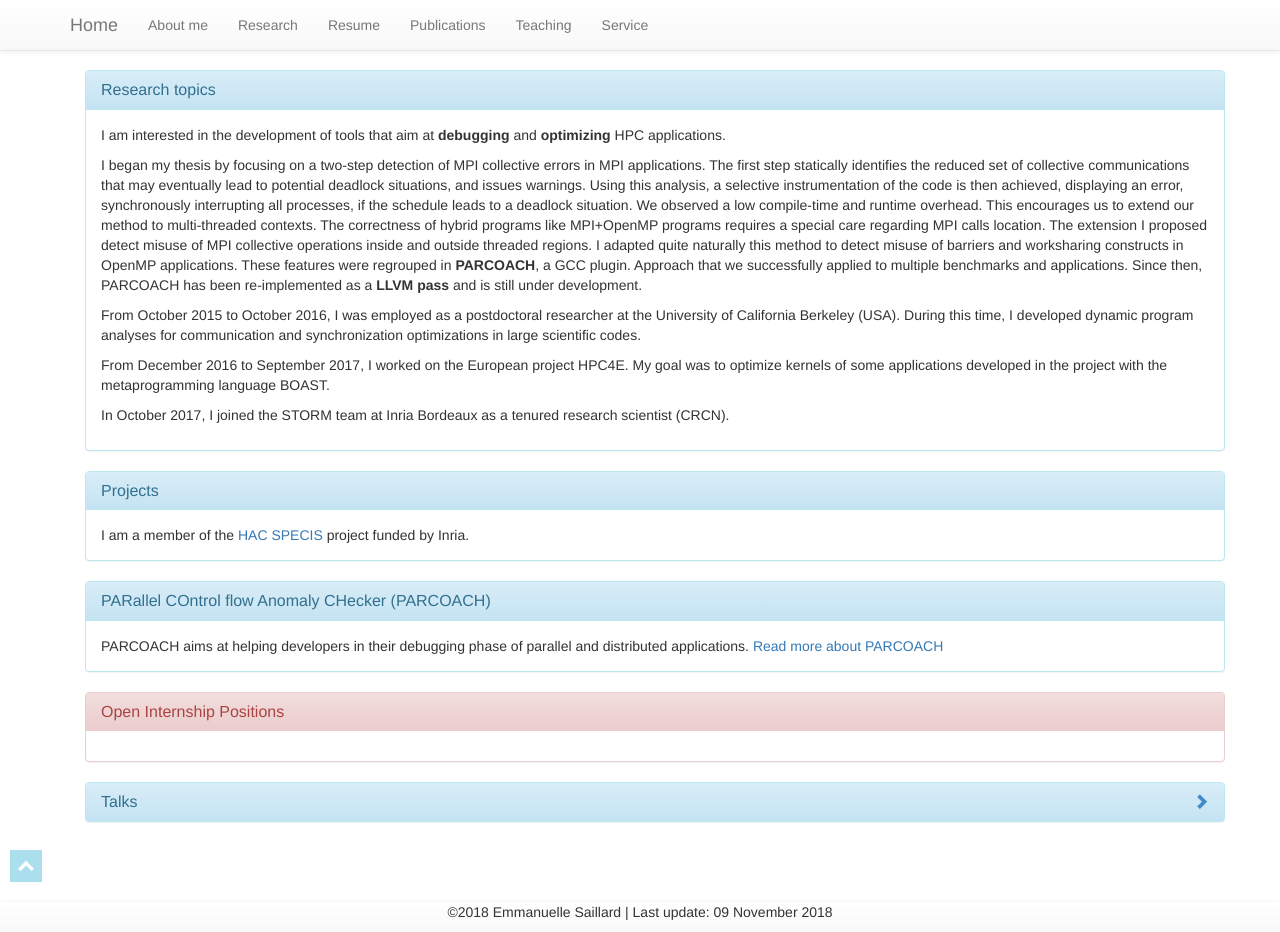
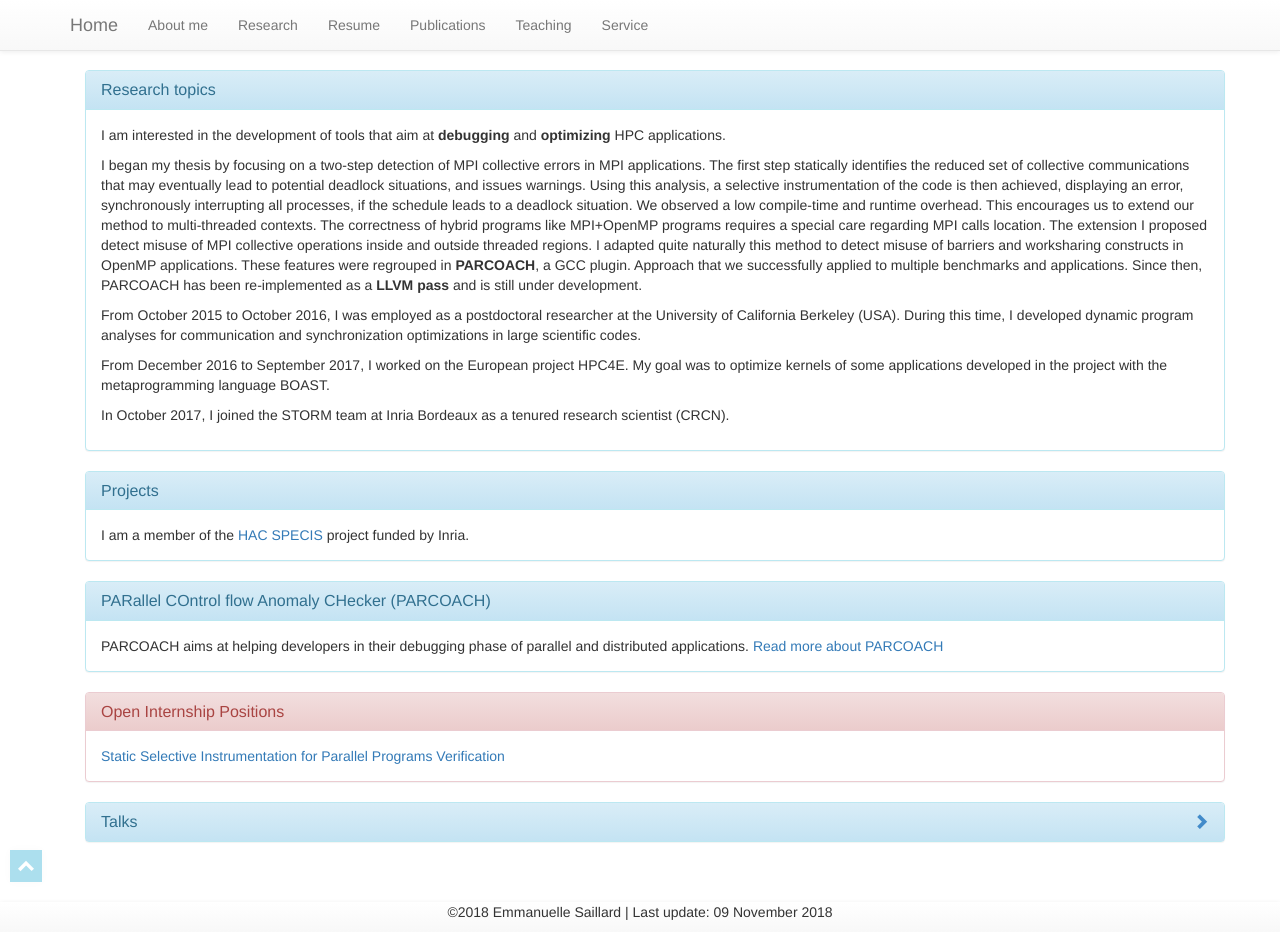
Before and after one commit to esaillar/manou, a Jekyll site: the page built from research.md, in a window 1280 px wide and 932 px high. Built offline with Jekyll 4.4.1, drawn with Linux system fonts in a browser that asks for light colours; a style sheet for code colours, icons or effects is not loaded.

Commit message:
New internship position

```diff
--- a/research.md
+++ b/research.md
@@ -61,6 +61,7 @@ PARCOACH aims at helping developers in their debugging phase of parallel and dis
     <h3 class="panel-title">Open Internship Positions</h3>
   </div>
   <div class="panel-body">
+<a href="{{site.baseurl}}/resources/M2_Intru.pdf" target="_blank">Static Selective Instrumentation for Parallel Programs Verification</a>
   </div>
 </div>
 
@@ -77,7 +78,7 @@ PARCOACH aims at helping developers in their debugging phase of parallel and dis
   <div id="collapse2" class="panel-collapse collapse">
   <div class="panel-body">
 <td markdown="1">
-- <a href="http://gpl2018.imag.fr/index.html" target="_blank">Journées nationales du GDR GPL, Grenoble 12-15 juin 2018</a></p>
+- <a href="http://gpl2018.imag.fr/index.html" target="_blank">Journées nationales du GDR GPL, Grenoble 12-15 juin 2018</a>
    Vérification des applications MPI par une anayse statique/dynamique  -  Verification of MPI applications using a static/dynamic analysis
 
 </td>
```
Also changed, not shown: 1 other file.
